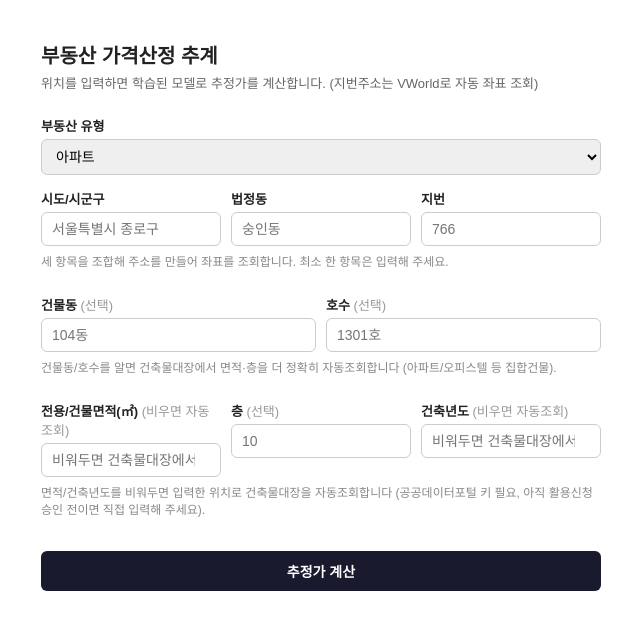
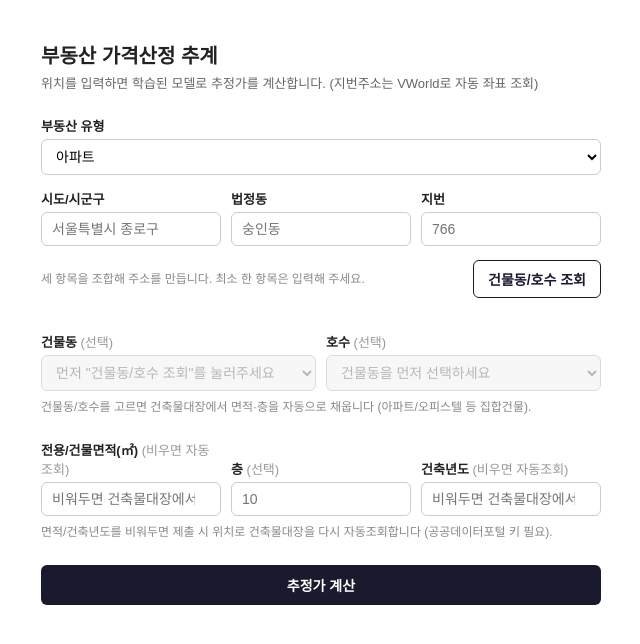
Before and after one commit to jinyoubsong/real-estate-avm, a FastAPI app: page / in a window 1280 px wide. Shown: the top 644 px of the page, without its empty margins (319-959 px from the left). Run offline with FastAPI, Linux system fonts and the light colour scheme.

Commit message:
Add dynamic dong/ho dropdowns with property-type auto-suggestion
New /api/buildings and /api/units endpoints expose building register
lookups to the browser. The web form gets a "건물동/호수 조회" button:
it lists every 동 at the entered address (including non-residential
ones like 상가/경비실), suggests the property type from the building's
purpose (e.g. "아파트" -> apt), and lets the user pick a dong/ho from
real data instead of typing them blind. Selecting a unit shows its
area/floor inline before submitting.

Also: parse_title_json now captures etcPurps (the specific-use text,
e.g. "아파트" vs the generic mainPurpsCdNm "공동주택") which is what
suggest_property_type actually needs to disambiguate. resolve_pnu is
factored out of lookup_building_spec for reuse by the new endpoints.

Verified end-to-end in the browser: address lookup found 18 dongs for
종로청계힐스테이트, suggested "아파트", and selecting 104동/102호
correctly filled area 59.9426m2 / floor 1 before computing the
estimate.

```diff
--- a/webapp/main.py
+++ b/webapp/main.py
@@ -11,12 +11,19 @@ from datetime import date
 from pathlib import Path
 
 from fastapi import FastAPI, Form, Request
-from fastapi.responses import HTMLResponse
+from fastapi.responses import HTMLResponse, JSONResponse
 from fastapi.templating import Jinja2Templates
 from sqlalchemy import text
 
 from avm.collectors.base import MissingApiKeyError, sanitize_error
-from avm.collectors.building_register import lookup_building_spec
+from avm.collectors.building_register import (
+    EXPOS_GB_EXCLUSIVE,
+    fetch_expos_info,
+    fetch_title_info,
+    lookup_building_spec,
+    resolve_pnu,
+    suggest_property_type,
+)
 from avm.collectors.vworld_geocode import geocode_address
 from avm.config import load_settings
 from avm.db import PROPERTY_TYPE_LABELS, PROPERTY_TYPES, get_engine, init_db
@@ -91,6 +98,73 @@ def resolve_coordinates(engine, address: str) -> tuple[float, float] | None:
     if not settings.vworld_api_key:
         return None
     return geocode_address(address, settings.vworld_api_key)
+
+
+def _build_address(region_name: str, dong: str, jibun: str) -> str:
+    return " ".join(part for part in [region_name.strip(), dong.strip(), jibun.strip()] if part).strip()
+
+
+@app.get("/api/buildings")
+async def api_buildings(region_name: str = "", dong: str = "", jibun: str = ""):
+    """지번 주소로 건축물대장 표제부를 조회해 건물동 목록(+용도 추정)을 돌려준다."""
+    address = _build_address(region_name, dong, jibun)
+    if not address:
+        return JSONResponse({"error": "주소를 입력해 주세요."}, status_code=400)
+
+    settings = load_settings()
+    if not settings.vworld_api_key or not settings.data_go_kr_api_key:
+        return JSONResponse({"error": "VWorld/공공데이터포털 API 키가 설정되지 않았습니다."}, status_code=400)
+
+    lookup = resolve_pnu(address, settings.vworld_api_key)
+    if lookup.pnu is None:
+        return JSONResponse({"error": lookup.warning or "주소를 찾지 못했습니다."}, status_code=404)
+
+    try:
+        titles = fetch_title_info(lookup.pnu, settings.data_go_kr_api_key)
+    except Exception as exc:  # noqa: BLE001
+        return JSONResponse({"error": sanitize_error(exc)}, status_code=502)
+
+    buildings = [
+        {
+            "dong_name": t["dong_name"],
+            "main_purpose": t["etc_purpose"] or t["main_purpose"],
+            "suggested_type": suggest_property_type(t["main_purpose"], t["etc_purpose"]),
+        }
+        for t in titles
+        if t["dong_name"]
+    ]
+    return JSONResponse({"buildings": buildings})
+
+
+@app.get("/api/units")
+async def api_units(region_name: str = "", dong: str = "", jibun: str = "", building_dong: str = ""):
+    """선택한 건물동의 전유부(호실별 전용면적/층) 목록을 돌려준다."""
+    address = _build_address(region_name, dong, jibun)
+    if not address:
+        return JSONResponse({"error": "주소를 입력해 주세요."}, status_code=400)
+
+    settings = load_settings()
+    if not settings.vworld_api_key or not settings.data_go_kr_api_key:
+        return JSONResponse({"error": "VWorld/공공데이터포털 API 키가 설정되지 않았습니다."}, status_code=400)
+
+    lookup = resolve_pnu(address, settings.vworld_api_key)
+    if lookup.pnu is None:
+        return JSONResponse({"error": lookup.warning or "주소를 찾지 못했습니다."}, status_code=404)
+
+    try:
+        units = fetch_expos_info(lookup.pnu, settings.data_go_kr_api_key)
+    except Exception as exc:  # noqa: BLE001
+        return JSONResponse({"error": sanitize_error(exc)}, status_code=502)
+
+    norm_target = building_dong.strip().rstrip("동") if building_dong else ""
+    result = [
+        {"ho_name": u["ho_name"], "area_m2": u["exclusive_area"], "floor": u["floor"]}
+        for u in units
+        if u["expos_gb"] == EXPOS_GB_EXCLUSIVE
+        and u["ho_name"]
+        and (not norm_target or u["dong_name"].rstrip("동") == norm_target)
+    ]
+    return JSONResponse({"units": result})
 
 
 @app.get("/", response_class=HTMLResponse)
--- a/webapp/templates/index.html
+++ b/webapp/templates/index.html
@@ -12,16 +12,26 @@
   label { font-size: 13px; font-weight: bold; display: block; margin-bottom: 4px; }
   input, select {
     width: 100%; box-sizing: border-box; padding: 8px 10px; font-size: 14px;
-    border: 1px solid #ccc; border-radius: 6px;
+    border: 1px solid #ccc; border-radius: 6px; background: white;
   }
-  .row { display: flex; gap: 10px; }
+  select:disabled { color: #999; background: #f5f5f5; }
+  .row { display: flex; gap: 10px; align-items: flex-end; }
   .row > div { flex: 1; }
   button {
-    margin-top: 8px; padding: 10px; font-size: 14px; font-weight: bold;
+    padding: 10px; font-size: 14px; font-weight: bold;
     background: #1a1a2e; color: white; border: none; border-radius: 6px; cursor: pointer;
   }
   button:hover { background: #0f0f1e; }
+  button.secondary {
+    background: white; color: #1a1a2e; border: 1px solid #1a1a2e; padding: 8px 14px;
+    white-space: nowrap; margin: 0;
+  }
+  button.secondary:hover { background: #f0f0f5; }
+  button:disabled { opacity: 0.5; cursor: default; }
   .hint { color: #888; font-size: 12px; margin-top: -8px; }
+  #lookup-status { font-size: 12px; margin-top: -8px; min-height: 14px; }
+  #lookup-status.error { color: #b3261e; }
+  #lookup-status.ok { color: #256029; }
 </style>
 </head>
 <body>
@@ -30,7 +40,7 @@
 
 <form action="/estimate" method="post">
   <div>
-    <label for="property_type">부동산 유형</label>
+    <label for="property_type">부동산 유형 <span id="type-suggested-badge" style="font-weight:normal;color:#256029;display:none;">(건물 용도로 자동 추천됨)</span></label>
     <select id="property_type" name="property_type">
       {% for t in property_types %}
       <option value="{{ t }}">{{ labels[t] }}</option>
@@ -52,19 +62,27 @@
       <input id="jibun" name="jibun" type="text" placeholder="766" />
     </div>
   </div>
-  <p class="hint">세 항목을 조합해 주소를 만들어 좌표를 조회합니다. 최소 한 항목은 입력해 주세요.</p>
+  <div class="row">
+    <p class="hint" style="flex:1;">세 항목을 조합해 주소를 만듭니다. 최소 한 항목은 입력해 주세요.</p>
+    <button type="button" id="lookup-btn" class="secondary">건물동/호수 조회</button>
+  </div>
+  <div id="lookup-status"></div>
 
   <div class="row">
     <div>
       <label for="building_dong">건물동 <span style="font-weight:normal;color:#999;">(선택)</span></label>
-      <input id="building_dong" name="building_dong" type="text" placeholder="104동" />
+      <select id="building_dong" name="building_dong" disabled>
+        <option value="">먼저 "건물동/호수 조회"를 눌러주세요</option>
+      </select>
     </div>
     <div>
       <label for="ho">호수 <span style="font-weight:normal;color:#999;">(선택)</span></label>
-      <input id="ho" name="ho" type="text" placeholder="1301호" />
+      <select id="ho" name="ho" disabled>
+        <option value="">건물동을 먼저 선택하세요</option>
+      </select>
     </div>
   </div>
-  <p class="hint">건물동/호수를 알면 건축물대장에서 면적·층을 더 정확히 자동조회합니다 (아파트/오피스텔 등 집합건물).</p>
+  <p class="hint">건물동/호수를 고르면 건축물대장에서 면적·층을 자동으로 채웁니다 (아파트/오피스텔 등 집합건물).</p>
 
   <div class="row">
     <div>
@@ -80,9 +98,108 @@
       <input id="build_year" name="build_year" type="number" placeholder="비워두면 건축물대장에서 조회" />
     </div>
   </div>
-  <p class="hint">면적/건축년도를 비워두면 입력한 위치로 건축물대장을 자동조회합니다 (공공데이터포털 키 필요, 아직 활용신청 승인 전이면 직접 입력해 주세요).</p>
+  <p class="hint">면적/건축년도를 비워두면 제출 시 위치로 건축물대장을 다시 자동조회합니다 (공공데이터포털 키 필요).</p>
 
   <button type="submit">추정가 계산</button>
 </form>
+
+<script>
+  const lookupBtn = document.getElementById('lookup-btn');
+  const statusEl = document.getElementById('lookup-status');
+  const buildingDongSelect = document.getElementById('building_dong');
+  const hoSelect = document.getElementById('ho');
+  const propertyTypeSelect = document.getElementById('property_type');
+  const suggestedBadge = document.getElementById('type-suggested-badge');
+
+  function addrParams() {
+    return new URLSearchParams({
+      region_name: document.getElementById('region_name').value,
+      dong: document.getElementById('dong').value,
+      jibun: document.getElementById('jibun').value,
+    });
+  }
+
+  function setStatus(text, kind) {
+    statusEl.textContent = text;
+    statusEl.className = kind || '';
+  }
+
+  function applySuggestedType(type) {
+    if (!type) return;
+    propertyTypeSelect.value = type;
+    suggestedBadge.style.display = 'inline';
+  }
+
+  function resetHoSelect(message) {
+    hoSelect.innerHTML = `<option value="">${message}</option>`;
+    hoSelect.disabled = true;
+  }
+
+  async function loadUnits(buildingDong) {
+    resetHoSelect('조회 중...');
+    const params = addrParams();
+    params.set('building_dong', buildingDong);
+    try {
+      const resp = await fetch(`/api/units?${params.toString()}`);
+      const data = await resp.json();
+      if (!resp.ok) {
+        resetHoSelect(data.error || '조회 실패');
+        return;
+      }
+      if (data.units.length === 0) {
+        resetHoSelect('호실 정보 없음 (직접 입력해 주세요)');
+        return;
+      }
+      hoSelect.innerHTML = '<option value="">선택 안 함</option>' + data.units
+        .map(u => `<option value="${u.ho_name}">${u.ho_name}호 (${u.area_m2}m², ${u.floor}층)</option>`)
+        .join('');
+      hoSelect.disabled = false;
+    } catch (e) {
+      resetHoSelect('조회 중 오류 발생');
+    }
+  }
+
+  lookupBtn.addEventListener('click', async () => {
+    setStatus('조회 중...', '');
+    suggestedBadge.style.display = 'none';
+    buildingDongSelect.disabled = true;
+    buildingDongSelect.innerHTML = '<option value="">조회 중...</option>';
+    resetHoSelect('건물동을 먼저 선택하세요');
+
+    try {
+      const resp = await fetch(`/api/buildings?${addrParams().toString()}`);
+      const data = await resp.json();
+      if (!resp.ok) {
+        setStatus(data.error || '조회 실패', 'error');
+        buildingDongSelect.innerHTML = '<option value="">조회 실패</option>';
+        return;
+      }
+      if (data.buildings.length === 0) {
+        setStatus('건물동 정보가 없습니다 (단독/다가구 등). 면적·건축년도를 비워두면 제출 시 건물 전체 정보로 자동조회합니다.', '');
+        buildingDongSelect.innerHTML = '<option value="">해당 없음</option>';
+        return;
+      }
+      buildingDongSelect.innerHTML = '<option value="">선택 안 함</option>' + data.buildings
+        .map(b => `<option value="${b.dong_name}" data-type="${b.suggested_type || ''}">${b.dong_name} (${b.main_purpose})</option>`)
+        .join('');
+      buildingDongSelect.disabled = false;
+      setStatus(`${data.buildings.length}개 동 확인됨`, 'ok');
+      applySuggestedType(data.buildings[0].suggested_type);
+    } catch (e) {
+      setStatus('조회 중 오류가 발생했습니다.', 'error');
+      buildingDongSelect.innerHTML = '<option value="">조회 실패</option>';
+    }
+  });
+
+  buildingDongSelect.addEventListener('change', (e) => {
+    const opt = e.target.selectedOptions[0];
+    if (!e.target.value) {
+      resetHoSelect('건물동을 먼저 선택하세요');
+      return;
+    }
+    if (opt && opt.dataset.type) applySuggestedType(opt.dataset.type);
+    loadUnits(e.target.value);
+  });
+</script>
 </body>
 </html>
```
Also changed, not shown: avm/collectors/building_register.py (+47 -16 lines), tests/test_building_register.py (+39 -0 lines), tests/test_webapp.py (+82 -0 lines), README.md.
